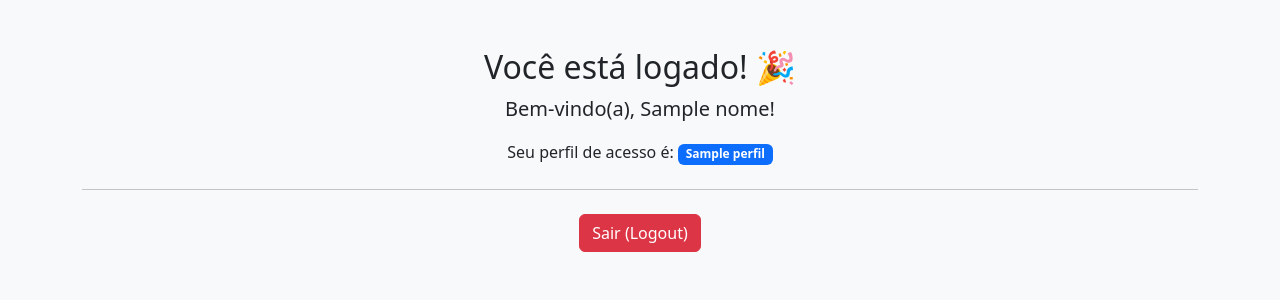
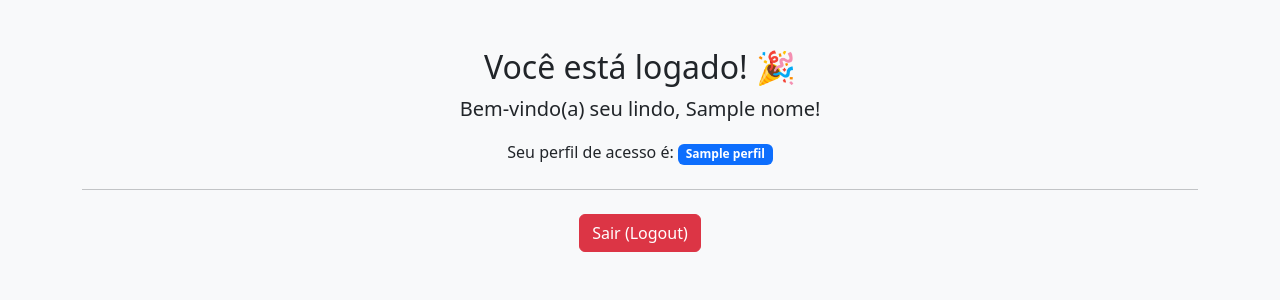
Before and after one commit to brunavdelgobo/2026-pds-sigeo, a Django app: template templates/bemvindo.html in a window 1280 px wide. Shown: the part 56-356 px from the top of the page. Run offline with Django 5.2, Linux system fonts and the light colour scheme; the template is opened without the code that fills it: most values are stand-ins (such as "Sample title", 1, 10 or a date in 2020); parts of the project's set-up code (start-up, migrations or seed data) failed here and were passed over.

```diff
--- a/templates/bemvindo.html
+++ b/templates/bemvindo.html
@@ -2,7 +2,7 @@
 {% block content %}
 <div class="text-center mt-5">
     <h2>Você está logado! 🎉</h2>
-    <p class="lead">Bem-vindo(a), <strong>{{ nome }}</strong>!</p>
+    <p class="lead">Bem-vindo(a) seu lindo, <strong>{{ nome }}</strong>!</p>
     <p>Seu perfil de acesso é: <span class="badge bg-primary">{{ perfil }}</span></p>
 
     <hr class="my-4">
```
